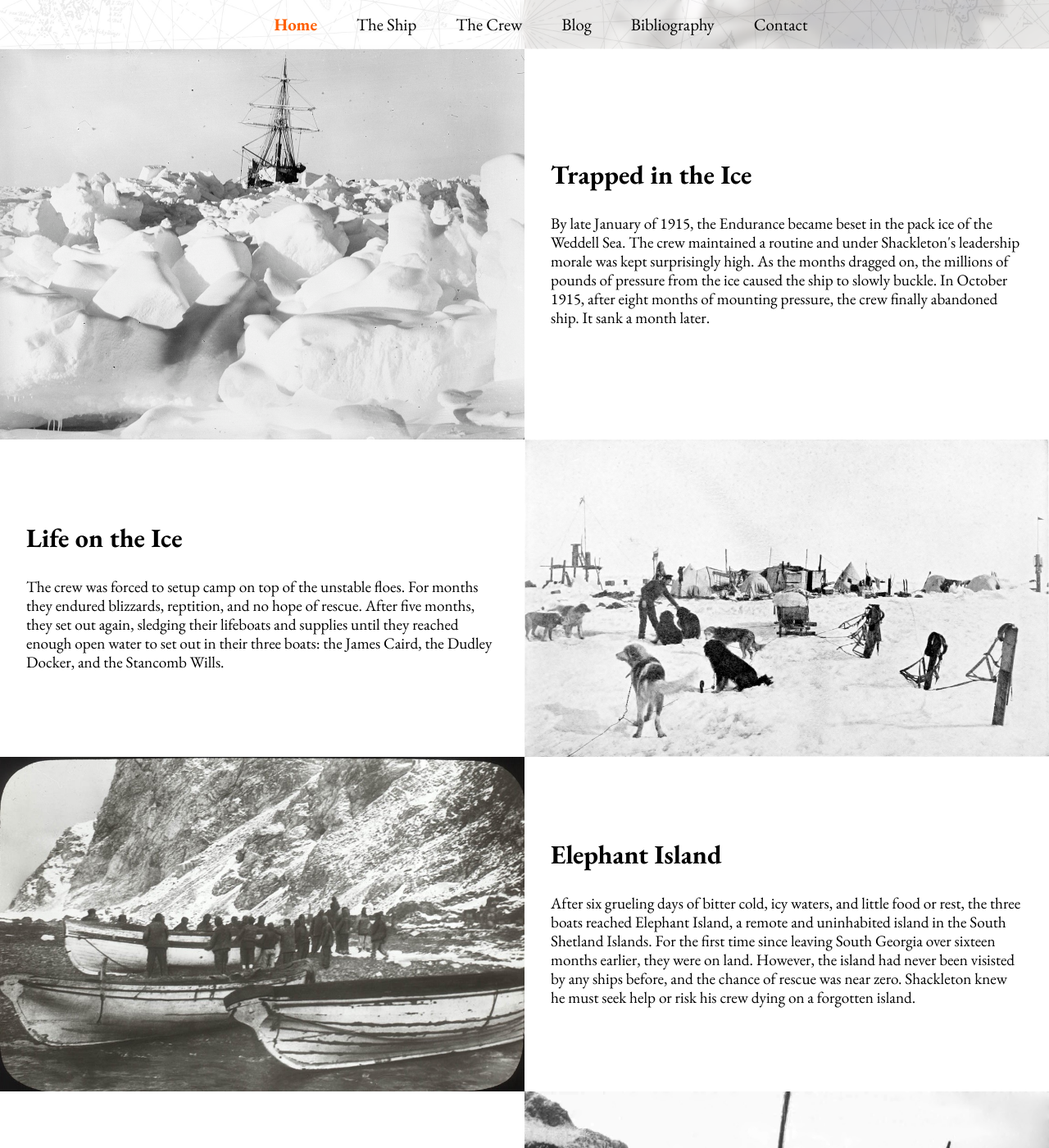
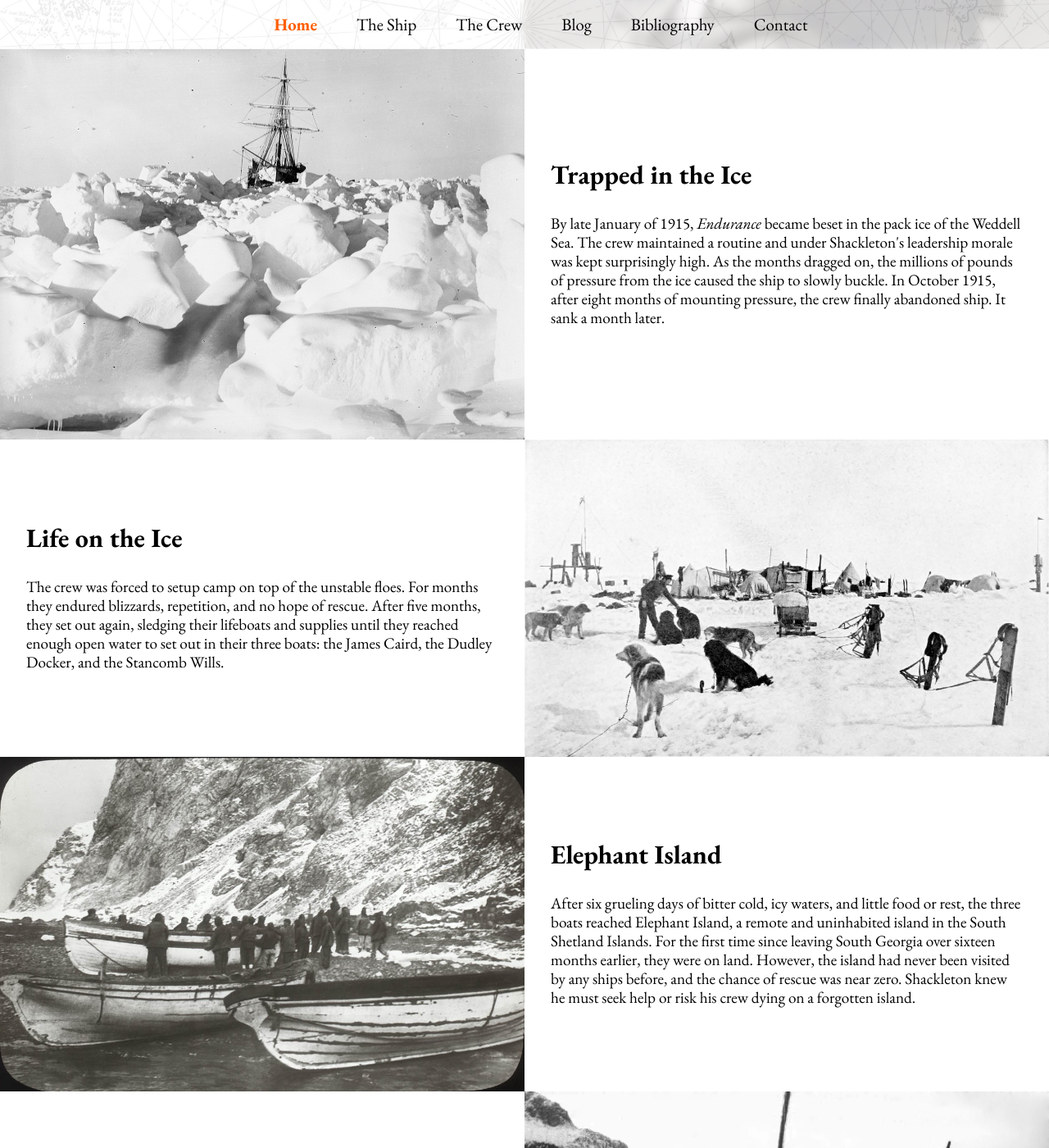
Before and after one commit to stoatsnhoney/Endurance-Project, a Jekyll site: the page built from index.html, in a window 1280 px wide and 1400 px high, scrolled down 2358 px. Shown: the whole window at 82% size. Built offline with Jekyll 4.4.1, drawn with Linux system fonts in a browser that asks for light colours; some of the changed text lies outside the part shown.

Commit message:
Refactor authors to crews and add favicon assets
Renamed the 'authors' collection and related files to 'crews' for improved clarity and consistency. Updated _config.yml, layouts, and crew.html to use the new naming. Added a set of favicon and manifest assets, and updated default.html to reference them. Improved text and fixed typos in index.html and bibliography.html. Removed unused test.html.

```diff
--- a/_config.yml
+++ b/_config.yml
@@ -2,16 +2,16 @@
   days:
     output: true
     permalink: :name
-  authors:
+  crews:
     output: true
     permalink: :name
 
 defaults:
   - scope:
       path: ""
-      type: "authors"
+      type: "crews"
     values:
-      layout: "author"
+      layout: "crew"
   - scope:
       path: ""
       type: "posts"
--- a/_layouts/default.html
+++ b/_layouts/default.html
@@ -10,7 +10,13 @@
     <link rel="preconnect" href="https://fonts.gstatic.com" crossorigin>
     <link href="https://fonts.googleapis.com/css2?family=Cinzel+Decorative:wght@400;700;900&family=EB+Garamond:ital,wght@0,400..800;1,400..800&display=swap" rel="stylesheet">
 
-    <link rel="shortcut icon" type="assets/images/Universe.png" href="favicon.png">
+    <link rel="icon" type="image/png" href="/assets/images/favicon/favicon-96x96.png" sizes="96x96" />
+    <link rel="icon" type="image/svg+xml" href="/assets/images/favicon/favicon.svg" />
+    <link rel="shortcut icon" href="/assets/images/favicon/favicon.ico" />
+    <link rel="apple-touch-icon" sizes="180x180" href="/assets/images/favicon/apple-touch-icon.png" />
+    <meta name="apple-mobile-web-app-title" content="Endurance Project" />
+    <link rel="manifest" href="/assets/images/favicon/site.webmanifest" />
+
 
     {% feed_meta %}
     {% seo %}
--- a/index.html
+++ b/index.html
@@ -4,7 +4,7 @@
 ---
 
 <div class="hero">
-  <img class="hero-img" src="assets/images/Endurance1.jpg" alt="The Endurance listing to port in the ice.">
+  <img class="hero-img" src="assets/images/Endurance1.jpg" alt="Endurance listing to port in the ice.">
   <h1 class="hero-text">The<br>Endurance<br>Project</h1>
 </div>
 
@@ -14,17 +14,17 @@
     <div>
       <h2>By Endurance We Conquer</h2>
       <p>
-		In 1914, Sir Ernest Shackleton and his crew of 27 set out aboard the Endurance to complete the Imperal Trans-Antarctic Expedition, the first crossing of the southermost continent. The peril that ensued saw the loss of their ship in the most inhospitable place on Earth. Nearly two years later, all 28 men returned home alive. This is their story.
+		In 1914, Sir Ernest Shackleton and his crew of 27 set out aboard  <i>Endurance</i> to complete the Imperial Trans-Antarctic Expedition, the first crossing of the southernmost continent. The peril that ensued saw the loss of their ship in the most inhospitable place on Earth. Nearly two years later, all 28 men returned home alive.
       </p>
     </div>
-    <img src="assets/images/Crew2.jpg" alt="The crew of the Endurance posing on the ship's deck.">
+    <img src="assets/images/Crew2.jpg" alt="The crew of Endurance posing on the ship's deck.">
   </div>
 
   <div class="container-right">
     <div>
       <h2>The Endurance Project</h2>
       <p>
-        This project seeks to create one of the most thorough repositories of facts relating to the Imperial Trans-Antarctic Expedition. This is not a dramatic retelling or engaging narrative, but rather a collection of facts, figures, and information about the expedition and its participants. It is intended to be a resource for those interested in the raw history of the Endurance and the incredible true story of survival against all odds.
+        This project seeks to create one of the most thorough repositories of facts relating to the Imperial Trans-Antarctic Expedition. This is not a dramatic retelling or structured narrative, but rather a collection of facts, figures, and information about the expedition and its participants. It is intended to be a resource for those interested in the raw history of <i>Endurance</i> and the incredible true story of survival against all odds.
       </p>
     </div>
     <img src="assets/images/Hurley1.jpg" alt="Frank Hurley takes photographs of the Endurance beset in the ice.">
@@ -33,7 +33,7 @@
 </div>
 
 <div class="divider">
-  <h2>The Story of Endurance</h2>
+  <h2>The Story of <i>Endurance</i></h2>
 </div>
 
 <div class="container">
@@ -42,7 +42,7 @@
     <div>
       <h2>A Plan to Cross Antarctica</h2>
       <p>
-        In 1912, Irish polar explorer Sir Ernest Shackleton began formulating a plan: to undertake the first crossing of the Antarctic continent, from the Weddell Sea to the Ross Sea. The Endurance was chosen as the ship for this perilous journey, and it set sail from Plymouth in August 1914, just as World War I was beginning. After a stop in Buenos Aires, it reached the island of South Georgia in November, and a month later set out for Antarctica.
+        In 1912, Irish polar explorer Sir Ernest Shackleton began formulating a plan: to undertake the first crossing of the Antarctic continent, from the Weddell Sea to the Ross Sea. <i>Endurance</i> was chosen as the ship for this perilous journey, and it set sail from Plymouth in August 1914, just as World War I was beginning. After a stop in Buenos Aires, it reached the island of South Georgia in November, and a month later set out for Antarctica.
       </p>
     </div>
     <img src="assets/images/Shackleton1.jpg" alt="Portrait of Sir Ernest Shackleton.">
@@ -52,17 +52,17 @@
     <div>
       <h2>Trapped in the Ice</h2>
       <p>
-        By late January of 1915, the Endurance became beset in the pack ice of the Weddell Sea. The crew maintained a routine and under Shackleton's leadership morale was kept surprisingly high. As the months dragged on, the millions of pounds of pressure from the ice caused the ship to slowly buckle. In October 1915, after eight months of mounting pressure, the crew finally abandoned ship. It sank a month later.
+        By late January of 1915, <i>Endurance</i> became beset in the pack ice of the Weddell Sea. The crew maintained a routine and under Shackleton's leadership morale was kept surprisingly high. As the months dragged on, the millions of pounds of pressure from the ice caused the ship to slowly buckle. In October 1915, after eight months of mounting pressure, the crew finally abandoned ship. It sank a month later.
       </p>
     </div>
-    <img src="assets/images/Endurance4.jpg" alt="The Endurance from a distance stuck in the ice.">
+    <img src="assets/images/Endurance4.jpg" alt="Endurance from a distance stuck in the ice.">
   </div>
 
   <div class="container-left">
     <div>
       <h2>Life on the Ice</h2>
       <p>
-        The crew was forced to setup camp on top of the unstable floes. For months they endured blizzards, reptition, and no hope of rescue. After five months, they set out again, sledging their lifeboats and supplies until they reached enough open water to set out in their three boats: the James Caird, the Dudley Docker, and the Stancomb Wills.
+        The crew was forced to setup camp on top of the unstable floes. For months they endured blizzards, repetition, and no hope of rescue. After five months, they set out again, sledging their lifeboats and supplies until they reached enough open water to set out in their three boats: the James Caird, the Dudley Docker, and the Stancomb Wills.
       </p>
     </div>
     <img src="assets/images/OceanCamp.jpg" alt="The scattered tents on the ice of Ocean Camp.">
@@ -72,7 +72,7 @@
     <div>
       <h2>Elephant Island</h2>
       <p>
-        After six grueling days of bitter cold, icy waters, and little food or rest, the three boats reached Elephant Island, a remote and uninhabited island in the South Shetland Islands. For the first time since leaving South Georgia over sixteen months earlier, they were on land. However, the island had never been visisted by any ships before, and the chance of rescue was near zero. Shackleton knew he must seek help or risk his crew dying on a forgotten island.
+        After six grueling days of bitter cold, icy waters, and little food or rest, the three boats reached Elephant Island, a remote and uninhabited island in the South Shetland Islands. For the first time since leaving South Georgia over sixteen months earlier, they were on land. However, the island had never been visited by any ships before, and the chance of rescue was near zero. Shackleton knew he must seek help or risk his crew dying on a forgotten island.
       </p>
     </div>
     <img src="assets/images/ElephantIsland1.jpg" alt="The lifeboats and crew on a beach on Elephant Island.">
@@ -102,7 +102,7 @@
     <div>
       <h2>Rescue</h2>
       <p>
-        On Elephant Island, the remaining crew waited anxiously for any sign of rescue. For months it did not come. They began to lose hope and had to finally consider the most plausible scenario: the James Caird did not survive the journey. Then on August 30, 1916, after more than four months of waiting, the Chilean tug Yelcho arrived with Shackleton aboard. It was his fourth rescue attempt; three prior ships were unable to get past the pack ice surrounding the island. But after 20 months of hardship, the entire crew was finally safe.
+        On Elephant Island, the remaining crew waited anxiously for any sign of rescue. For months it did not come. They began to lose hope and had to finally consider the most plausible scenario: the James Caird did not survive the journey. Then on August 30, 1916, after more than four months of waiting, the Chilean tug <i>Yelcho</i> arrived with Shackleton aboard. It was his fourth rescue attempt; three prior ships were unable to get past the pack ice surrounding the island. But after 20 months of hardship, the entire crew was finally safe.
       </p>
     </div>
     <img src="assets/images/ElephantIsland2.jpg" alt="The remaining crew posing on Elephant Island.">
@@ -112,7 +112,7 @@
     <div>
       <h2>Legacy</h2>
       <p>
-        The crew of the Endurance had overcome overwhelming odds and survived what no one thought impossible. Their story became a testament of endurance. Sir Ernest Shackleton became a symbol of leadership and resilience, with his unwavering determination to save his crew and his ability to inspire hope in the face of despair. The story of the Endurance has never ceased to captivate the world, and in 2022, an expedition located the wreck of the Endurance. The wreck remains a protected site, with the words Endurance still present on the ship's stern.
+        The crew of the Endurance had overcome overwhelming odds and survived what no one thought impossible. Their story became a testament of endurance. Sir Ernest Shackleton became a symbol of leadership and resilience, with his unwavering determination to save his crew and his ability to inspire hope in the face of despair. The story of <i>Endurance</i> has never ceased to captivate the world, and in 2022, an expedition located the wreck of <i>Endurance</i>. The wreck remains a protected site, with the name "Endurance" still present on the ship's stern.
       </p>
 	    <p>
         <small>
@@ -120,7 +120,7 @@
         </small>
       </p>
     </div>
-    <img src="assets/images/Endurance5.jpg" alt="Stern of HMS Endurance as found in March 2022.">
+    <img src="assets/images/Endurance5.jpg" alt="Stern of Endurance as found in March 2022.">
   </div>
 
 </div>
```
Also changed, not shown: bibliography.html (+8 -0 lines), crew.html (+4 -4 lines), test.html (deleted, +0 -133 lines), _crews/hurley.md (renamed from _authors/hurley.md), _crews/shackleton.md (renamed from _authors/shackleton.md), _layouts/crew.html (renamed from _layouts/author.html), assets/images/favicon/apple-touch-icon.png (added), assets/images/favicon/favicon-96x96.png (added), assets/images/favicon/favicon.ico (added), assets/images/favicon/favicon.svg (added), assets/images/favicon/site.webmanifest (added), assets/images/favicon/web-app-manifest-192x192.png (added), assets/images/favicon/web-app-manifest-512x512.png (added).
